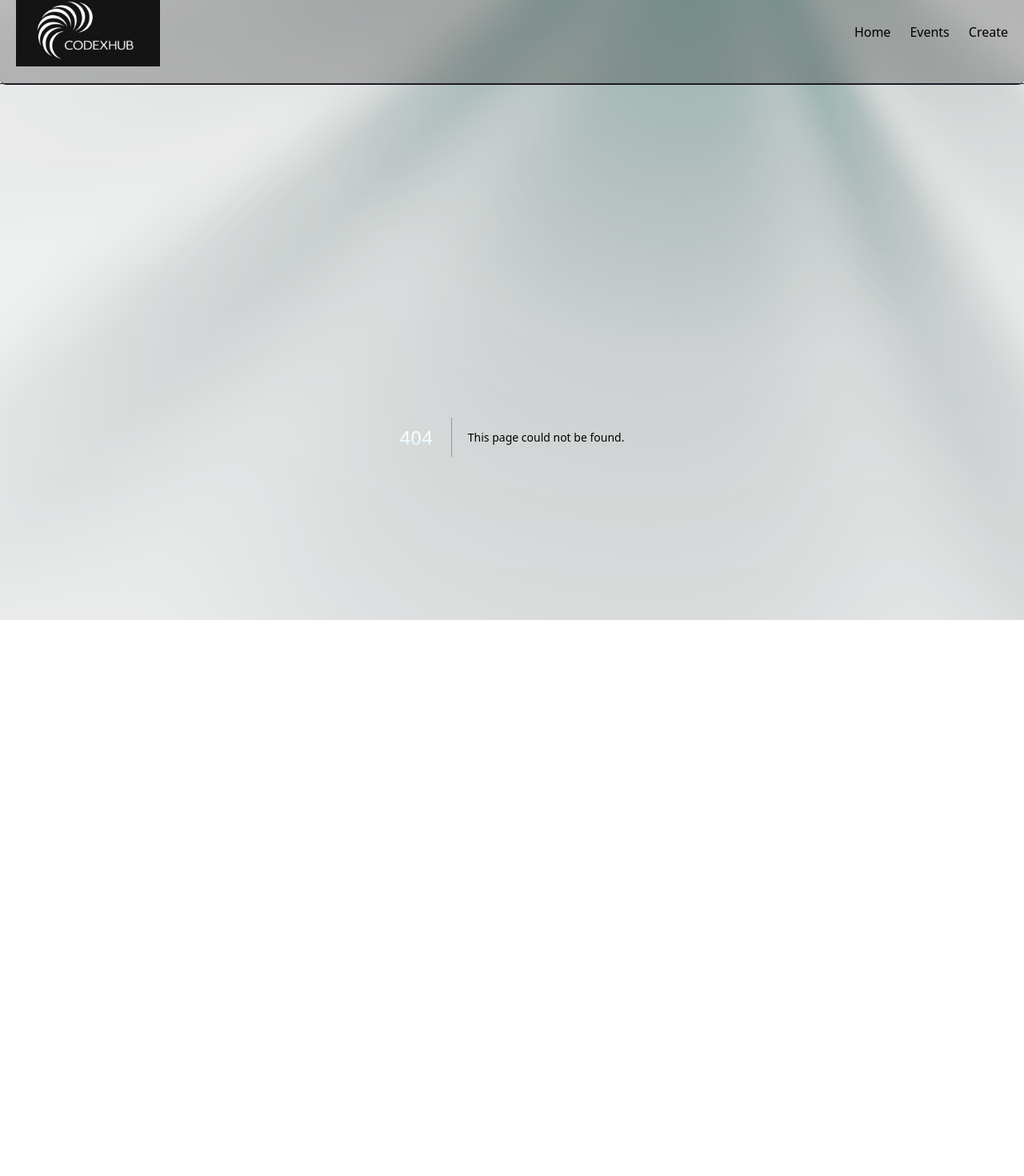
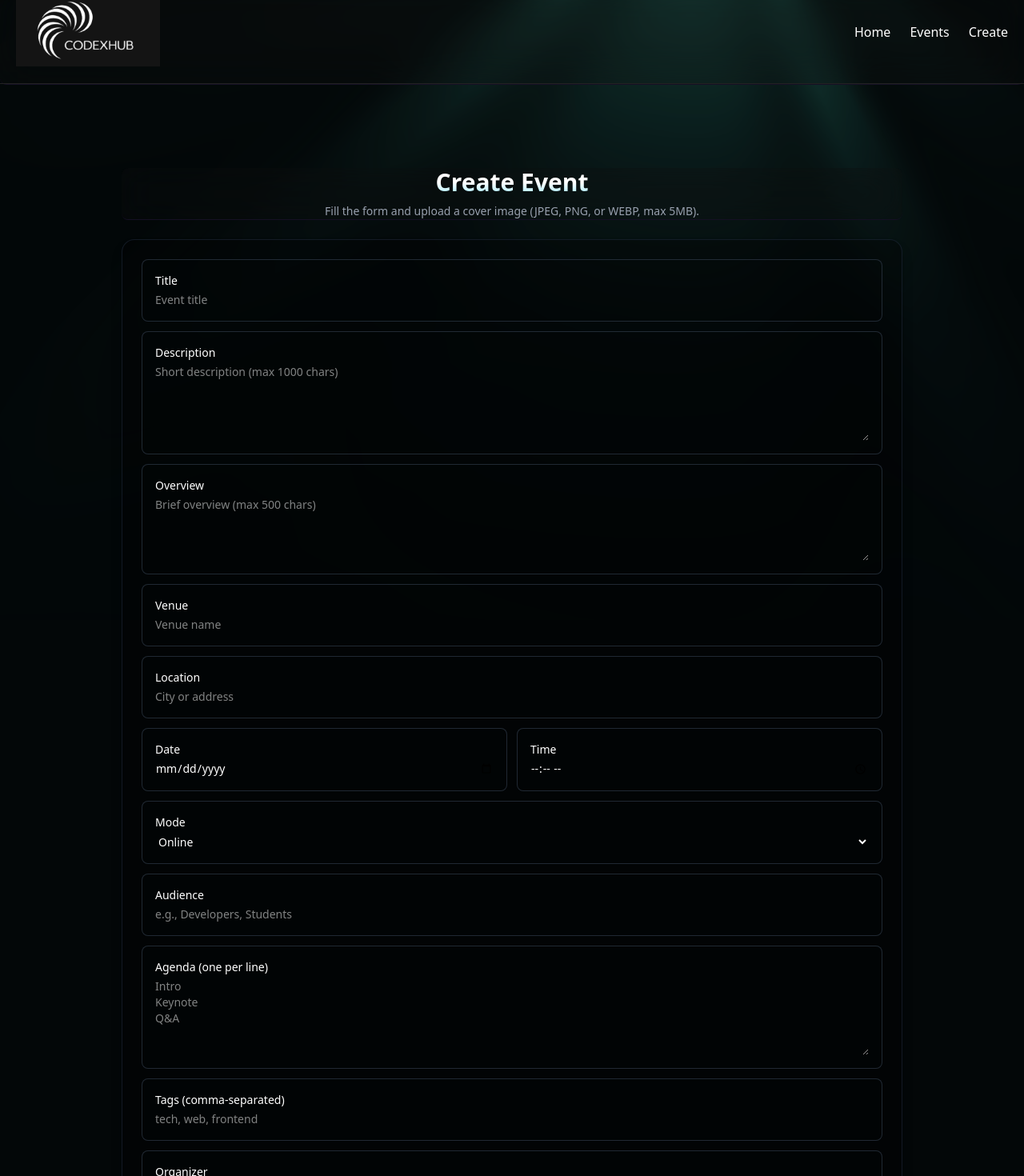
Before and after one commit to keneni0/CodexHub, a Next.js app: page /create in a window 1280 px wide. Before the commit this address had no page. Shown: the part 25-1495 px from the top of the page at 80% size. Before the commit the page ends 1011 px from the top, so only its background shows below. Built offline with nearby package versions, Linux system fonts and the light colour scheme; a web font is replaced by a local one.

Commit message:
Restore app/create/page.tsx from commit 173949f78

```diff
--- /dev/null
+++ b/app/create/page.tsx
@@ -0,0 +1,283 @@
+/* eslint-disable @next/next/no-img-element */
+"use client";
+
+import { FormEvent, useState } from "react";
+import { useRouter } from "next/navigation";
+
+const API_URL = "/api/events";
+
+type ModeOption = "online" | "offline" | "hybrid";
+
+export default function CreateEventPage() {
+  const router = useRouter();
+  const [submitting, setSubmitting] = useState(false);
+  const [error, setError] = useState<string | null>(null);
+  const [success, setSuccess] = useState<string | null>(null);
+
+  const [title, setTitle] = useState("");
+  const [description, setDescription] = useState("");
+  const [overview, setOverview] = useState("");
+  const [venue, setVenue] = useState("");
+  const [location, setLocation] = useState("");
+  const [date, setDate] = useState("");
+  const [time, setTime] = useState("");
+  const [mode, setMode] = useState<ModeOption>("online");
+  const [audience, setAudience] = useState("");
+  const [agendaText, setAgendaText] = useState(""); // newline separated
+  const [tagsText, setTagsText] = useState(""); // comma separated
+  const [organizer, setOrganizer] = useState("");
+  const [imageFile, setImageFile] = useState<File | null>(null);
+
+  const handleSubmit = async (e: FormEvent<HTMLFormElement>) => {
+    e.preventDefault();
+    setSubmitting(true);
+    setError(null);
+    setSuccess(null);
+
+    if (!imageFile) {
+      setError("Please select an image (JPEG, PNG, or WEBP, max 5MB).");
+      setSubmitting(false);
+      return;
+    }
+
+    const agenda = agendaText
+      .split("\n")
+      .map((item) => item.trim())
+      .filter(Boolean);
+
+    const tags = tagsText
+      .split(",")
+      .map((item) => item.trim())
+      .filter(Boolean);
+
+    const formData = new FormData();
+    formData.append("title", title);
+    formData.append("description", description);
+    formData.append("overview", overview);
+    formData.append("venue", venue);
+    formData.append("location", location);
+    formData.append("date", date);
+    formData.append("time", time);
+    formData.append("mode", mode);
+    formData.append("audience", audience);
+    formData.append("agenda", JSON.stringify(agenda));
+    formData.append("tags", JSON.stringify(tags));
+    formData.append("organizer", organizer);
+    formData.append("image", imageFile);
+
+    try {
+      const res = await fetch(API_URL, {
+        method: "POST",
+        body: formData,
+      });
+
+      let body: any = null;
+      try {
+        body = await res.json();
+      } catch (_) {}
+      if (!res.ok) {
+        throw new Error(body?.message || "Failed to create event");
+      }
+
+      setSuccess("Event created successfully.");
+      setTitle("");
+      setDescription("");
+      setOverview("");
+      setVenue("");
+      setLocation("");
+      setDate("");
+      setTime("");
+      setMode("online");
+      setAudience("");
+      setAgendaText("");
+      setTagsText("");
+      setOrganizer("");
+      setImageFile(null);
+      // Clear file input visually
+      const fileInput = document.getElementById("event-image") as HTMLInputElement | null;
+      if (fileInput) fileInput.value = "";
+
+      // Refresh and navigate home to show the new event
+      router.refresh();
+      router.push("/");
+    } catch (err) {
+      setError(err instanceof Error ? err.message : "Failed to create event");
+    } finally {
+      setSubmitting(false);
+    }
+  };
+
+  return (
+    <section className="mx-auto flex w-full max-w-5xl flex-col gap-6 px-6 pt-16 pb-10">
+      <header className="space-y-2 text-center">
+        <h1 className="text-3xl font-semibold">Create Event</h1>
+        <p className="text-sm text-gray-400">
+          Fill the form and upload a cover image (JPEG, PNG, or WEBP, max 5MB).
+        </p>
+      </header>
+
+      <div className="rounded-2xl border border-gray-800/60 bg-black/30 p-6 shadow-lg shadow-black/30">
+      <form onSubmit={handleSubmit} className="flex flex-col gap-3">
+        {error && <p className="rounded bg-red-50 px-3 py-2 text-sm text-red-700">{error}</p>}
+        {success && <p className="rounded bg-green-50 px-3 py-2 text-sm text-green-700">{success}</p>}
+
+        <label className="flex flex-col gap-1 rounded-md border border-gray-700/60 bg-black/10 p-4 text-sm">
+          Title
+          <input
+            value={title}
+            onChange={(e) => setTitle(e.target.value)}
+            required
+            className="input"
+            placeholder="Event title"
+          />
+        </label>
+
+        <label className="flex flex-col gap-1 rounded-md border border-gray-700/60 bg-black/10 p-4 text-sm">
+          Description
+          <textarea
+            value={description}
+            onChange={(e) => setDescription(e.target.value)}
+            required
+            className="input min-h-24"
+            placeholder="Short description (max 1000 chars)"
+          />
+        </label>
+
+        <label className="flex flex-col gap-1 rounded-md border border-gray-700/60 bg-black/10 p-4 text-sm">
+          Overview
+          <textarea
+            value={overview}
+            onChange={(e) => setOverview(e.target.value)}
+            required
+            className="input min-h-20"
+            placeholder="Brief overview (max 500 chars)"
+          />
+        </label>
+
+        <label className="flex flex-col gap-1 rounded-md border border-gray-700/60 bg-black/10 p-4 text-sm">
+          Venue
+          <input
+            value={venue}
+            onChange={(e) => setVenue(e.target.value)}
+            required
+            className="input"
+            placeholder="Venue name"
+          />
+        </label>
+
+        <label className="flex flex-col gap-1 rounded-md border border-gray-700/60 bg-black/10 p-4 text-sm">
+          Location
+          <input
+            value={location}
+            onChange={(e) => setLocation(e.target.value)}
+            required
+            className="input"
+            placeholder="City or address"
+          />
+        </label>
+
+        <div className="grid grid-cols-1 gap-3 sm:grid-cols-2">
+          <label className="flex flex-col gap-1 rounded-md border border-gray-700/60 bg-black/10 p-4 text-sm">
+            Date
+            <input
+              type="date"
+              value={date}
+              onChange={(e) => setDate(e.target.value)}
+              required
+              className="input"
+            />
+          </label>
+          <label className="flex flex-col gap-1 rounded-md border border-gray-700/60 bg-black/10 p-4 text-sm">
+            Time
+            <input
+              type="time"
+              value={time}
+              onChange={(e) => setTime(e.target.value)}
+              required
+              className="input"
+            />
+          </label>
+        </div>
+
+        <label className="flex flex-col gap-1 rounded-md border border-gray-700/60 bg-black/10 p-4 text-sm">
+          Mode
+          <select
+            value={mode}
+            onChange={(e) => setMode(e.target.value as ModeOption)}
+            required
+            className="input"
+          >
+            <option value="online">Online</option>
+            <option value="offline">Offline</option>
+            <option value="hybrid">Hybrid</option>
+          </select>
+        </label>
+
+        <label className="flex flex-col gap-1 rounded-md border border-gray-700/60 bg-black/10 p-4 text-sm">
+          Audience
+          <input
+            value={audience}
+            onChange={(e) => setAudience(e.target.value)}
+            required
+            className="input"
+            placeholder="e.g., Developers, Students"
+          />
+        </label>
+
+        <label className="flex flex-col gap-1 rounded-md border border-gray-700/60 bg-black/10 p-4 text-sm">
+          Agenda (one per line)
+          <textarea
+            value={agendaText}
+            onChange={(e) => setAgendaText(e.target.value)}
+            required
+            className="input min-h-24"
+            placeholder={"Intro\nKeynote\nQ&A"}
+          />
+        </label>
+
+        <label className="flex flex-col gap-1 rounded-md border border-gray-700/60 bg-black/10 p-4 text-sm">
+          Tags (comma-separated)
+          <input
+            value={tagsText}
+            onChange={(e) => setTagsText(e.target.value)}
+            required
+            className="input"
+            placeholder="tech, web, frontend"
+          />
+        </label>
+
+        <label className="flex flex-col gap-1 rounded-md border border-gray-700/60 bg-black/10 p-4 text-sm">
+          Organizer
+          <input
+            value={organizer}
+            onChange={(e) => setOrganizer(e.target.value)}
+            required
+            className="input"
+            placeholder="Organizer name"
+          />
+        </label>
+
+        <label className="flex flex-col gap-1 rounded-md border border-gray-700/60 bg-black/10 p-4 text-sm">
+          Cover Image (JPEG/PNG/WEBP, max 5MB)
+          <input
+            id="event-image"
+            type="file"
+            accept="image/jpeg,image/png,image/webp"
+            required
+            className="input"
+            onChange={(e) => setImageFile(e.target.files?.[0] || null)}
+          />
+        </label>
+
+        <button
+          type="submit"
+          disabled={submitting}
+          className="btn-primary mt-2 w-full sm:w-auto"
+        >
+          {submitting ? "Creating..." : "Create Event"}
+        </button>
+      </form>
+      </div>
+    </section>
+  );
+}
```
